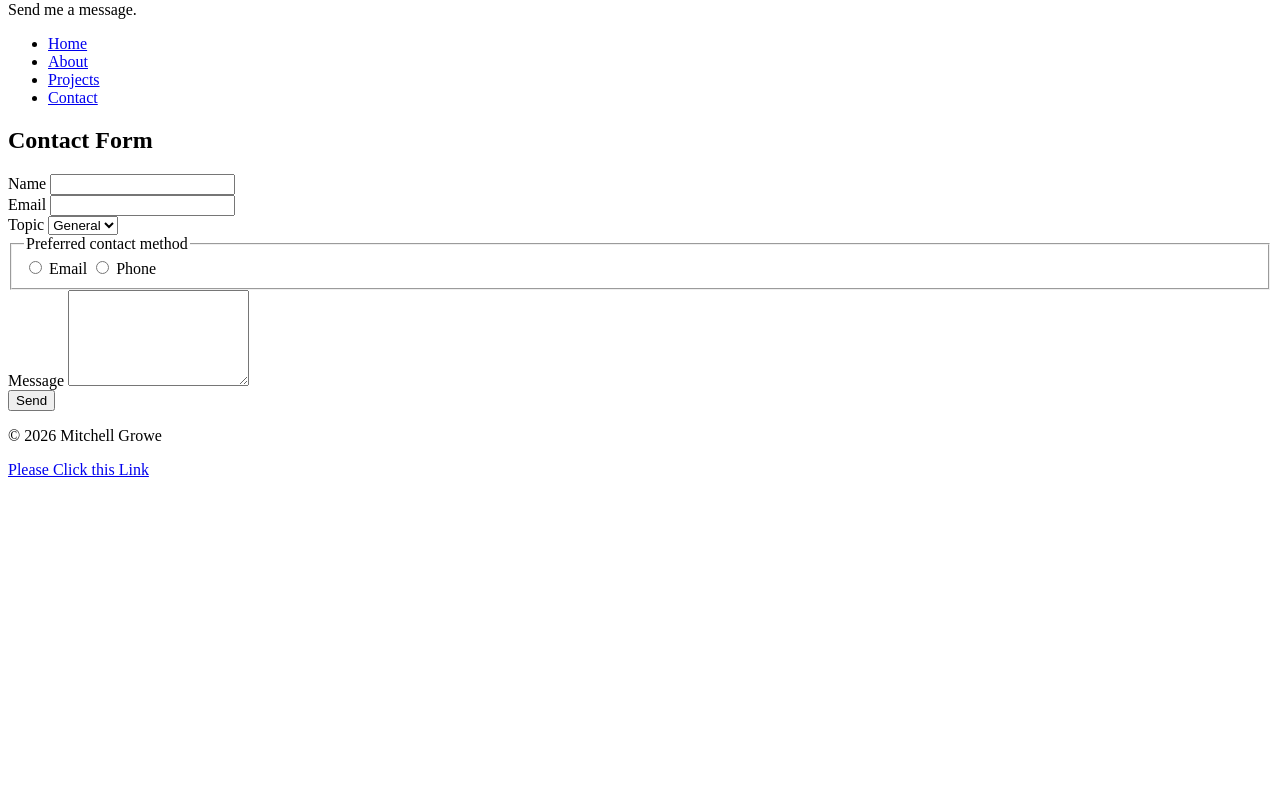
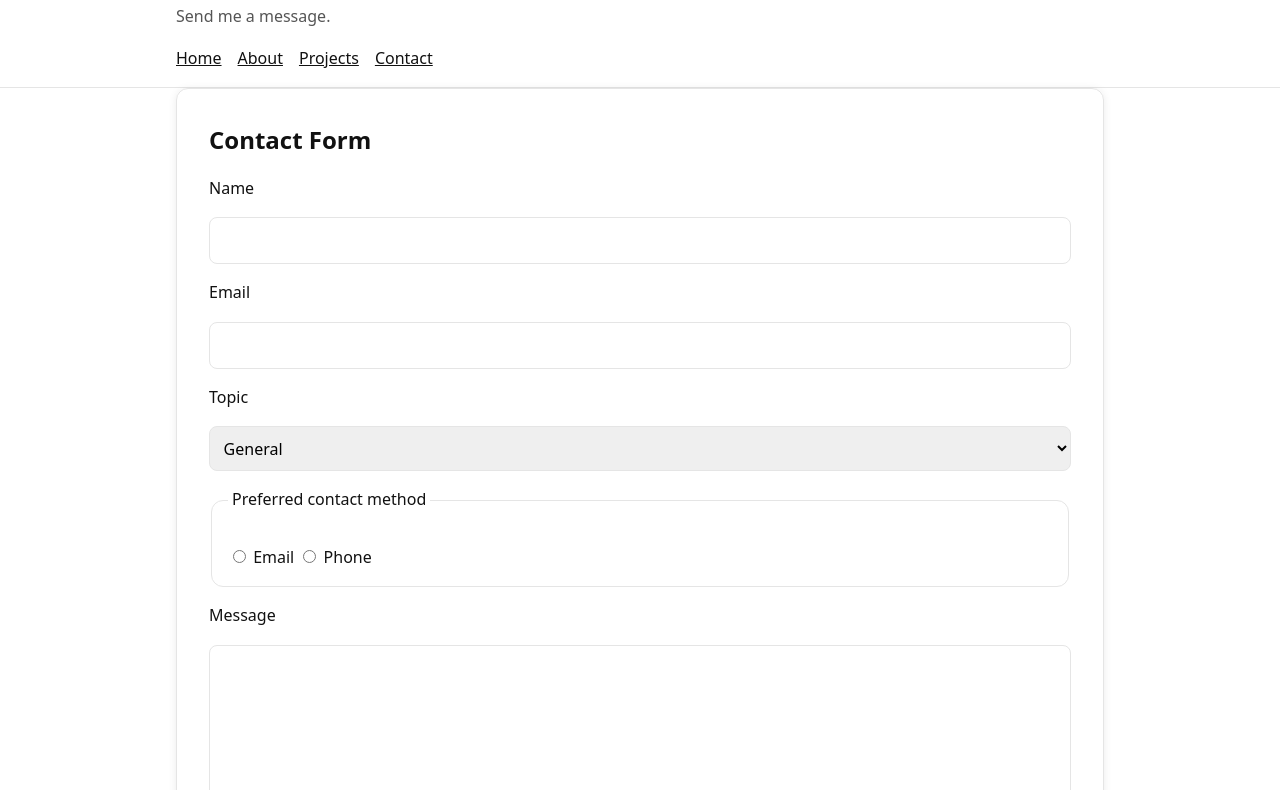
Before and after one commit to mgrowe/WebScripting, a plain HTML site: page contact.html in a window 1280 px wide. Shown: the part 79-869 px from the top of the page. Before the commit the page ends 800 px from the top, so only its background shows below. Drawn offline with Linux system fonts and the light colour scheme; the site is published under a folder, as on GitHub Pages, so addresses that start at the root find nothing.

Commit message:
Fix CSS paths after moving files to root

```diff
--- a/about.html
+++ b/about.html
@@ -4,7 +4,7 @@
   <meta charset="utf-8" />
   <meta name="viewport" content="width=device-width, initial-scale=1" />
   <title>Mitchell Growe | About</title>
-  <link rel="stylesheet" href="/styles/style.css" />
+  <link rel="stylesheet" href="styles/style.css" />
 </head>
 <body>
   <header class="site-header">
--- a/contact.html
+++ b/contact.html
@@ -4,7 +4,7 @@
   <meta charset="utf-8" />
   <meta name="viewport" content="width=device-width, initial-scale=1" />
   <title>Mitchell Growe | Contact</title>
-  <link rel="stylesheet" href="../styles/style.css" />
+  <link rel="stylesheet" href="styles/style.css" />
 </head>
 
 <body>
```
Also changed, not shown: index.html (+1 -1 lines), projects.html (+1 -1 lines).
